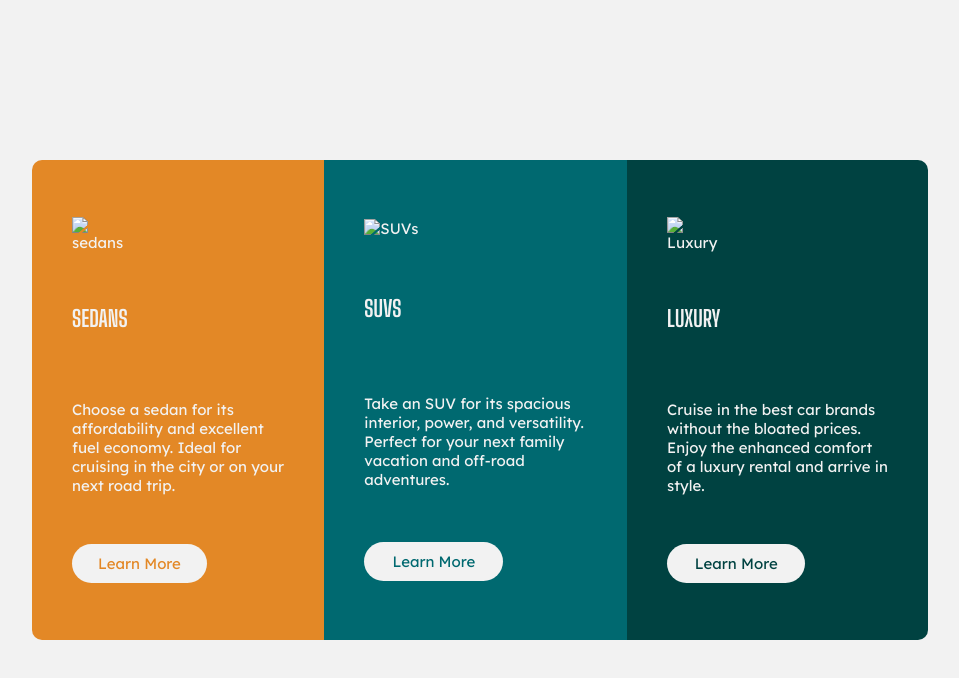
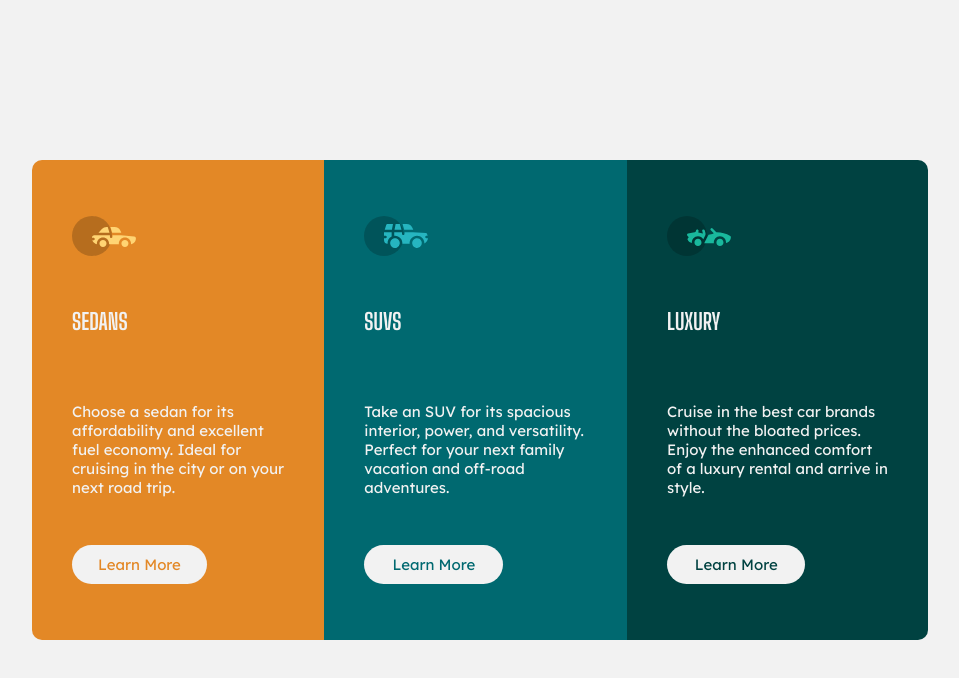
Before and after one commit to sphamandla-s/3-column-preview-card-component-main, a plain HTML site: page index.html in a window 1280 px wide. Shown: the whole page, without its empty margins (160-1119 px from the left). Drawn offline with Linux system fonts and the light colour scheme; the site is published under a folder, as on GitHub Pages, so addresses that start at the root find nothing.

Commit message:
done with the project

```diff
--- a/index.html
+++ b/index.html
@@ -18,7 +18,7 @@
 
     <section class="first">
       <div class="container">
-        <img src="/images/icon-sedans.svg" alt="sedans">
+        <img src="images/icon-sedans.svg" alt="sedans">
         <h1>Sedans</h1>
         <p>
           Choose a sedan for its affordability and excellent fuel economy.
@@ -31,7 +31,7 @@
 
     <section class="second">
       <div class="container">
-        <img src="/images/icon-suvs.svg" alt="SUVs">
+        <img src="images/icon-suvs.svg" alt="SUVs">
         <h1>SUVs</h1>
         <p>
           Take an SUV for its spacious interior, power, and versatility.
@@ -44,7 +44,7 @@
 
     <section class="third">
       <div class="container">
-        <img src="/images/icon-luxury.svg" alt="Luxury">
+        <img src="images/icon-luxury.svg" alt="Luxury">
         <h1>Luxury</h1>
         <p>
           Cruise in the best car brands without the bloated prices.
```
